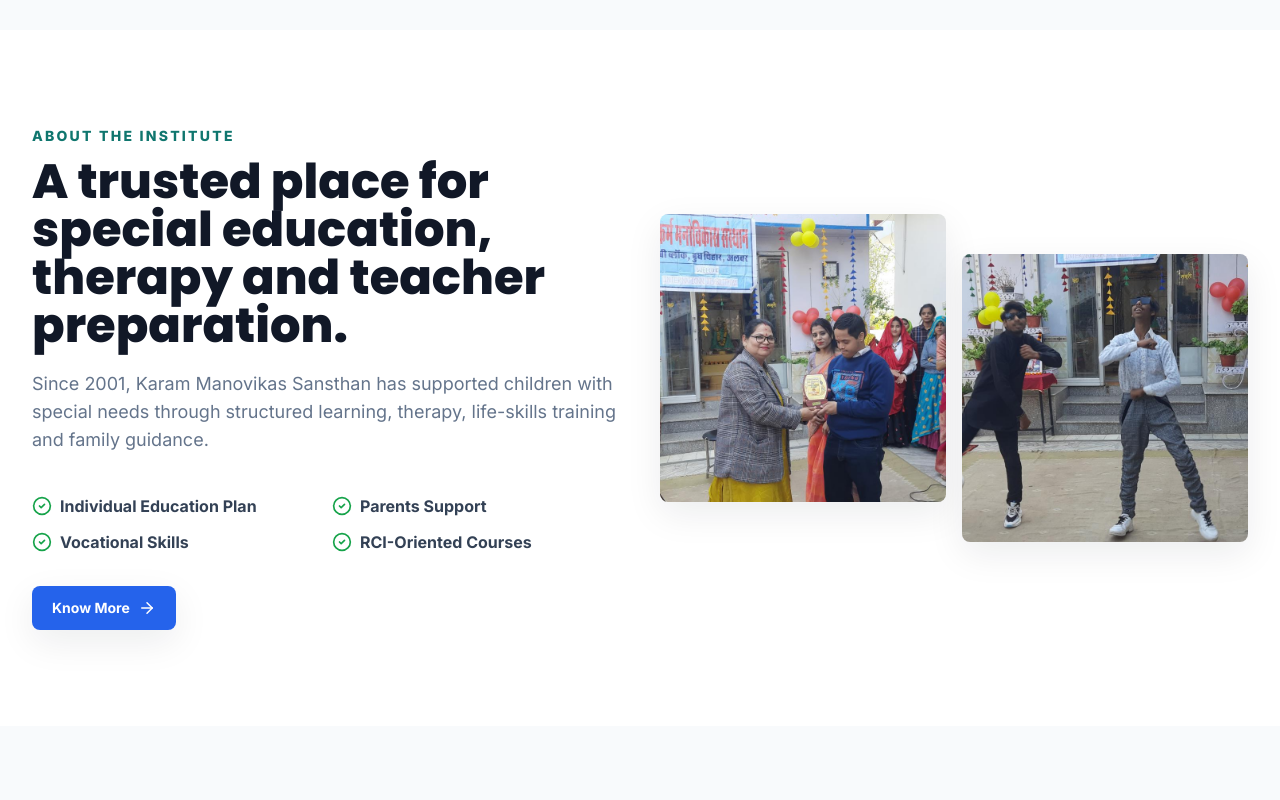
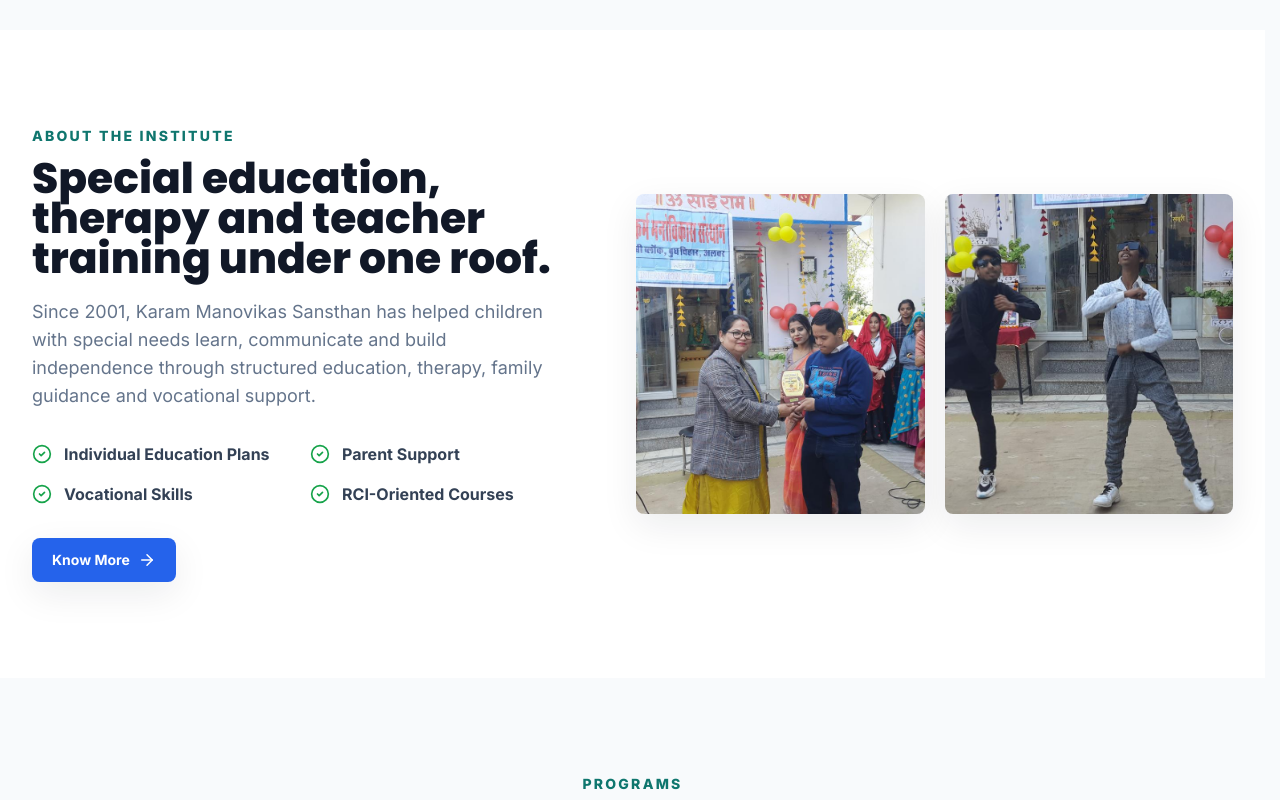
Before and after one commit to himesh9887/KVM-Sansthan-Website, a React (Vite) app: page / in a window 1280 px wide. Shown: the part 1020-1820 px from the top of the page. Built offline with nearby package versions, Linux system fonts and the light colour scheme.

Commit message:
code update

```diff
--- a/src/components/layout/Layout.jsx
+++ b/src/components/layout/Layout.jsx
@@ -11,7 +11,7 @@
     <>
       <ProgressBar />
       <ScrollToTop />
-      <div className="fixed inset-x-0 top-0 z-50"><TopBar /></div>
+      <div className="fixed left-0 top-0 z-50 w-full"><TopBar /></div>
       <Navbar />
       <main className="min-h-screen bg-background">
         {children}
--- a/src/components/layout/Navbar.jsx
+++ b/src/components/layout/Navbar.jsx
@@ -8,14 +8,6 @@
 
 export default function Navbar() {
   const [open, setOpen] = useState(false);
-  const [scrolled, setScrolled] = useState(false);
-
-  useEffect(() => {
-    const onScroll = () => setScrolled(window.scrollY > 12);
-    onScroll();
-    window.addEventListener('scroll', onScroll, { passive: true });
-    return () => window.removeEventListener('scroll', onScroll);
-  }, []);
 
   useEffect(() => {
     document.body.style.overflow = open ? 'hidden' : '';
@@ -25,7 +17,7 @@
   }, [open]);
 
   return (
-    <header className={cn('fixed left-0 right-0 top-0 z-50 transition-all duration-300 lg:top-8', scrolled ? 'bg-white/92 shadow-soft backdrop-blur-2xl' : 'bg-white/78 backdrop-blur-xl')}>
+    <header className="fixed left-0 top-0 z-50 w-full border-b border-slate-200/80 bg-white shadow-soft transition-all duration-300 lg:top-8">
       <nav className="mx-auto flex h-[72px] max-w-7xl items-center justify-between px-4 sm:px-6 lg:h-[76px] lg:px-8">
         <Link to="/" className="focus-ring group flex min-w-0 items-center gap-3 rounded-lg" onClick={() => setOpen(false)}>
           <span className="grid h-12 w-12 shrink-0 place-items-center rounded-lg bg-white shadow-sm ring-1 ring-slate-200 transition group-hover:shadow-soft">
@@ -36,7 +28,7 @@
             <span className="hidden text-xs font-bold text-secondary sm:block">Empowering Every Child</span>
           </span>
         </Link>
-        <div className="hidden items-center gap-1 rounded-full border border-slate-200/80 bg-white/72 p-1 shadow-sm lg:flex">
+        <div className="hidden items-center gap-1 rounded-full border border-slate-200/80 bg-slate-50 p-1 shadow-sm lg:flex">
           {navLinks.map((link) => (
             <NavLink
               key={link.path}
--- a/src/components/ui/SectionTitle.jsx
+++ b/src/components/ui/SectionTitle.jsx
@@ -2,7 +2,7 @@
 import { fadeUp, viewport } from '@/utils/animations';
 import { cn } from '@/utils/cn';
 
-export default function SectionTitle({ eyebrow, title, text, align = 'center', className }) {
+export default function SectionTitle({ eyebrow, title, text, align = 'center', className, titleClassName, textClassName }) {
   return (
     <motion.div
       variants={fadeUp}
@@ -13,8 +13,8 @@
       className={cn('mx-auto mb-10 max-w-3xl', align === 'center' ? 'text-center' : 'text-left', className)}
     >
       {eyebrow && <p className="mb-3 text-sm font-extrabold uppercase tracking-[0.16em] text-secondary">{eyebrow}</p>}
-      <h2 className="font-heading text-3xl font-extrabold text-dark md:text-5xl">{title}</h2>
-      {text && <p className="mt-5 text-base leading-8 text-muted md:text-lg">{text}</p>}
+      <h2 className={cn('font-heading text-3xl font-extrabold leading-tight text-dark md:text-4xl lg:text-5xl', titleClassName)}>{title}</h2>
+      {text && <p className={cn('mt-5 text-base leading-8 text-muted md:text-lg', textClassName)}>{text}</p>}
     </motion.div>
   );
 }
--- a/src/data/content.js
+++ b/src/data/content.js
@@ -12,7 +12,6 @@
   Home,
   LifeBuoy,
   MapPinned,
-  Medal,
   Mic,
   Palette,
   PhoneCall,
--- a/src/pages/Home/index.jsx
+++ b/src/pages/Home/index.jsx
@@ -20,17 +20,25 @@
       <Hero />
       <section className="section-pad bg-background"><Container><Stats /></Container></section>
       <section className="section-pad bg-white">
-        <Container className="grid items-center gap-10 lg:grid-cols-2">
-          <motion.div variants={fadeRight} initial="hidden" whileInView="visible" viewport={viewport} transition={{ duration: 0.6 }}>
-            <SectionTitle align="left" eyebrow="About the Institute" title="A trusted place for special education, therapy and teacher preparation." text="Since 2001, Karam Manovikas Sansthan has supported children with special needs through structured learning, therapy, life-skills training and family guidance." />
-            <div className="grid gap-3 sm:grid-cols-2">
-              {['Individual Education Plan', 'Parents Support', 'Vocational Skills', 'RCI-Oriented Courses'].map((item) => <p key={item} className="flex items-center gap-2 font-bold text-slate-700"><CheckCircle2 className="text-success" size={20} />{item}</p>)}
+        <Container className="grid items-center gap-10 lg:grid-cols-[0.95fr_1.05fr] xl:gap-16">
+          <motion.div variants={fadeRight} initial="hidden" whileInView="visible" viewport={viewport} transition={{ duration: 0.6 }} className="max-w-2xl">
+            <SectionTitle
+              align="left"
+              eyebrow="About the Institute"
+              title="Special education, therapy and teacher training under one roof."
+              text="Since 2001, Karam Manovikas Sansthan has helped children with special needs learn, communicate and build independence through structured education, therapy, family guidance and vocational support."
+              className="mb-8 max-w-none"
+              titleClassName="max-w-xl text-3xl md:text-4xl lg:text-[2.65rem]"
+              textClassName="max-w-2xl"
+            />
+            <div className="grid gap-4 sm:grid-cols-2">
+              {['Individual Education Plans', 'Parent Support', 'Vocational Skills', 'RCI-Oriented Courses'].map((item) => <p key={item} className="flex items-center gap-3 text-base font-bold leading-6 text-slate-700"><CheckCircle2 className="h-5 w-5 shrink-0 text-success" />{item}</p>)}
             </div>
             <Button to="/about" className="mt-8">Know More</Button>
           </motion.div>
-          <motion.div variants={fadeLeft} initial="hidden" whileInView="visible" viewport={viewport} className="grid grid-cols-2 gap-4">
-            <img src="/images/award-ceremony.jpeg" alt="Award ceremony at Karam Manovikas Sansthan" className="h-72 w-full rounded-card object-cover shadow-soft" loading="lazy" />
-            <img src="/images/student-performance.jpeg" alt="Students performing at school event" className="mt-10 h-72 w-full rounded-card object-cover shadow-soft" loading="lazy" />
+          <motion.div variants={fadeLeft} initial="hidden" whileInView="visible" viewport={viewport} className="grid gap-4 sm:grid-cols-2 lg:gap-5">
+            <img src="/images/award-ceremony.jpeg" alt="Award ceremony at Karam Manovikas Sansthan" className="aspect-[4/3] h-full min-h-[220px] w-full rounded-card object-cover object-center shadow-soft sm:min-h-[260px] lg:min-h-[320px]" loading="lazy" />
+            <img src="/images/student-performance.jpeg" alt="Students performing at school event" className="aspect-[4/3] h-full min-h-[220px] w-full rounded-card object-cover object-center shadow-soft sm:min-h-[260px] lg:min-h-[320px]" loading="lazy" />
           </motion.div>
         </Container>
       </section>
--- a/src/styles/index.css
+++ b/src/styles/index.css
@@ -9,12 +9,25 @@
   text-rendering: optimizeLegibility;
   -webkit-font-smoothing: antialiased;
   scroll-behavior: smooth;
+  scrollbar-gutter: stable;
+}
+
+html,
+body {
+  margin: 0;
+  width: 100%;
+  min-width: 320px;
+  overflow-x: clip;
 }
 
 body {
-  margin: 0;
-  min-width: 320px;
   font-family: theme('fontFamily.body');
+}
+
+#root {
+  width: 100%;
+  min-height: 100vh;
+  overflow-x: clip;
 }
 
 img {
--- a/vite.config.js
+++ b/vite.config.js
@@ -1,6 +1,9 @@
 import { defineConfig } from 'vite';
 import react from '@vitejs/plugin-react';
 import path from 'node:path';
+import { fileURLToPath } from 'node:url';
+
+const __dirname = path.dirname(fileURLToPath(import.meta.url));
 
 export default defineConfig({
   plugins: [react()],
```
Also changed, not shown: eslint.config.js (added, +45 -0 lines).
